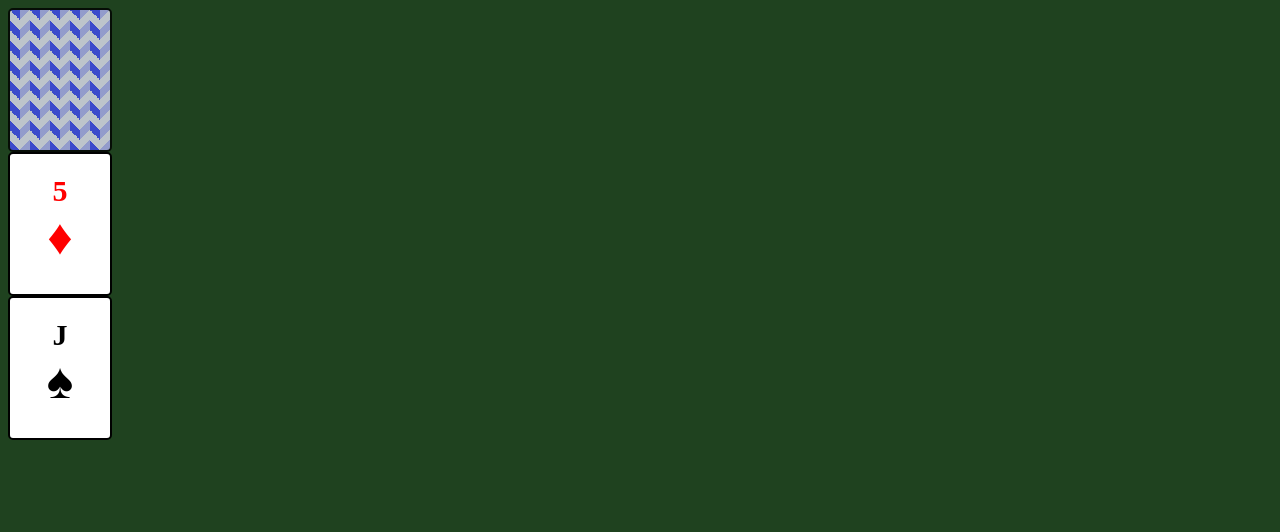
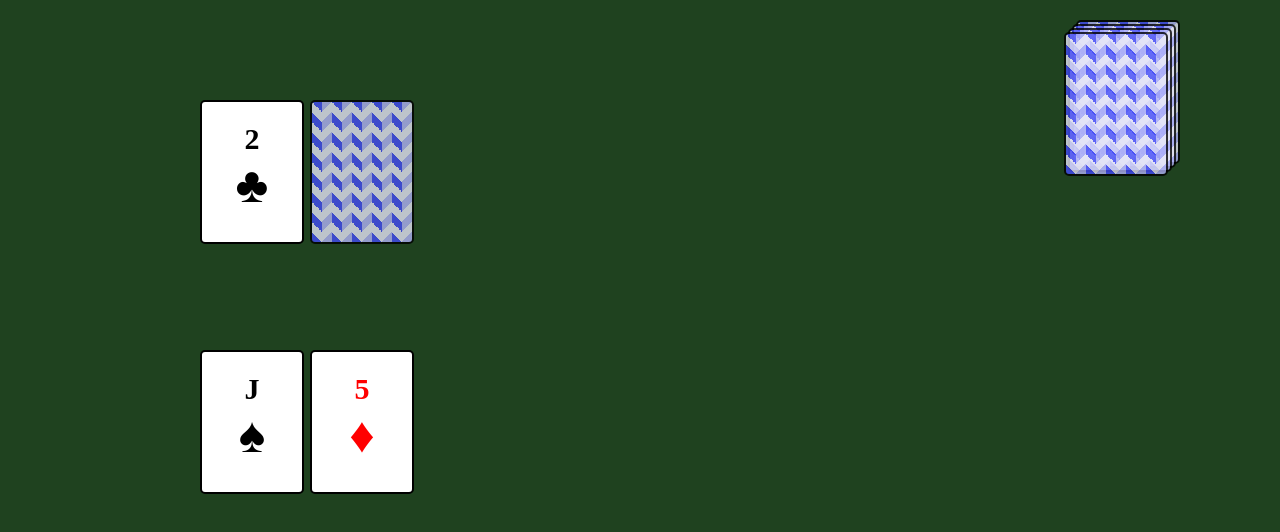
Before and after one commit to AlbinLind/blackjack, a React (Vite) app: page / in a window 1280 px wide. Shown: the top 532 px of the page. Built offline with nearby package versions, Linux system fonts and the light colour scheme.

Commit message:
put out cards

```diff
--- a/src/App.css
+++ b/src/App.css
@@ -3,6 +3,7 @@ body {
 }
 
 .card {
+    position: absolute;
     width: 100px;
     height: 140px;
     border-radius: 5px;
--- a/src/App.tsx
+++ b/src/App.tsx
@@ -5,9 +5,14 @@ import { Rank, Suit } from "./enums";
 function App() {
     return (
         <>
-            <Card open={false} rank={Rank.ace} suit={Suit.heart} />
-            <Card open={true} rank={Rank.five} suit={Suit.diamond} />
-            <Card open={true} rank={Rank.jack} suit={Suit.spade} />
+            <Card open={false} rank={Rank.ace} suit={Suit.heart} position="deck" index={0}/>
+            <Card open={false} rank={Rank.ace} suit={Suit.heart} position="deck" index={1}/>
+            <Card open={false} rank={Rank.ace} suit={Suit.heart} position="deck" index={2}/>
+            <Card open={false} rank={Rank.ace} suit={Suit.heart} position="deck" index={3}/>
+            <Card open={true} rank={Rank.jack} suit={Suit.spade} position="player" index={0}/>
+            <Card open={true} rank={Rank.five} suit={Suit.diamond} position="player" index={1}/>
+            <Card open={true} rank={Rank.two} suit={Suit.club} position="dealer" index={0}/>
+            <Card open={false} rank={Rank.two} suit={Suit.club} position="dealer" index={1}/>
         </>
     );
 }
--- a/src/components/Card.tsx
+++ b/src/components/Card.tsx
@@ -4,16 +4,26 @@ interface CardProps {
     open: boolean;
     rank: Rank;
     suit: Suit;
+    position: "dealer" | "deck" | "player";
+    index: number;
 }
 
-export default function Card({ open, rank, suit }: CardProps) {
+export default function Card({ open, rank, suit, index, position }: CardProps) {
     let isBlackSuit = false;
     if (suit === Suit.club || suit === Suit.spade) {
         isBlackSuit = true;
     }
+    const offset = position === "deck" ? 4 : 110
+    const stackingOffset = index * offset;
+
+    const positions = {
+        deck: { top: 20 + stackingOffset, right: 100 + stackingOffset},
+        dealer: { top: 100, left: 200 + stackingOffset },
+        player: { top: 350, left: 200 + stackingOffset },
+    };
 
     return (
-        <div className={"card" + (open ? "" : " closed")}>
+        <div className={"card" + (open ? "" : " closed")} style={positions[position]}>
             {open ? (
                 <div className={isBlackSuit ? "black" : "red"}>
                     <p className="rank">{rank}</p>
```
